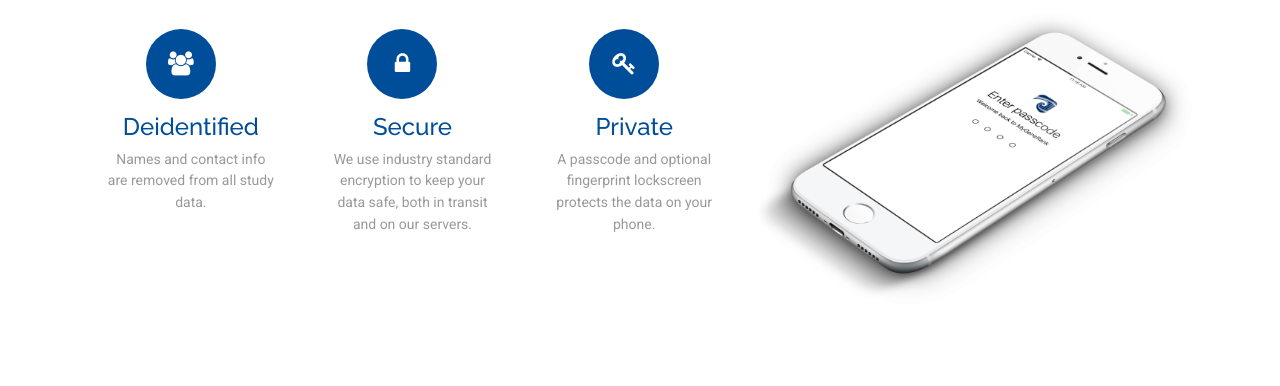
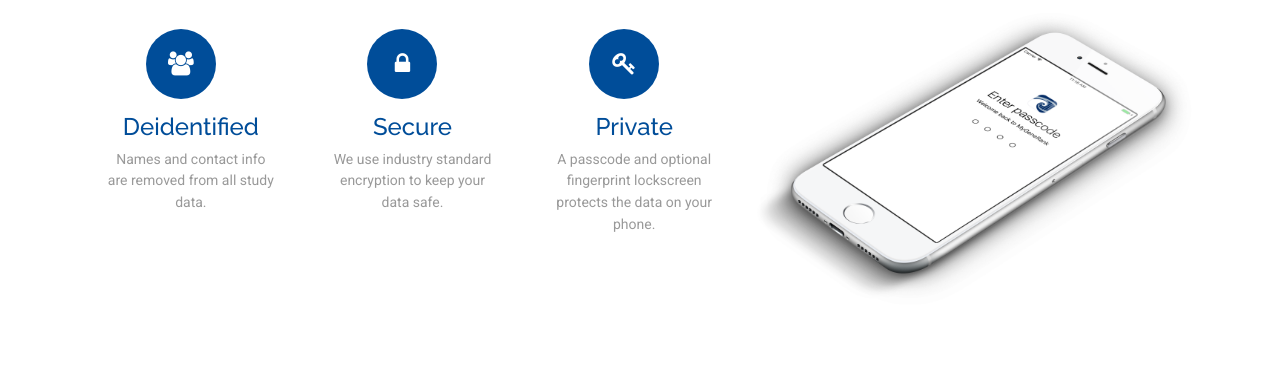
Before and after one commit to shuchenliu/mygenerank-api, a Django app: template generank/website/templates/home.html in a window 1280 px wide. Shown: the part 2449-2835 px from the top of the page. Run offline with Django 3.2, Linux system fonts and the light colour scheme; the template is opened without the code that fills it, so the values that code supplies are empty; parts of the project's set-up code (start-up, migrations or seed data) failed here and were passed over; some libraries are stand-ins or nearby versions.

Commit message:
Fixes wording on large device sizes

```diff
--- a/generank/website/templates/home.html
+++ b/generank/website/templates/home.html
@@ -224,8 +224,7 @@
                     Secure
                   </h3>
                   <p>
-                    We use industry standard encryption to keep your data safe,
-                    both in transit and on our servers.
+                    We use industry standard encryption to keep your data safe.
                   </p>
                 </div>
               </div>
```
